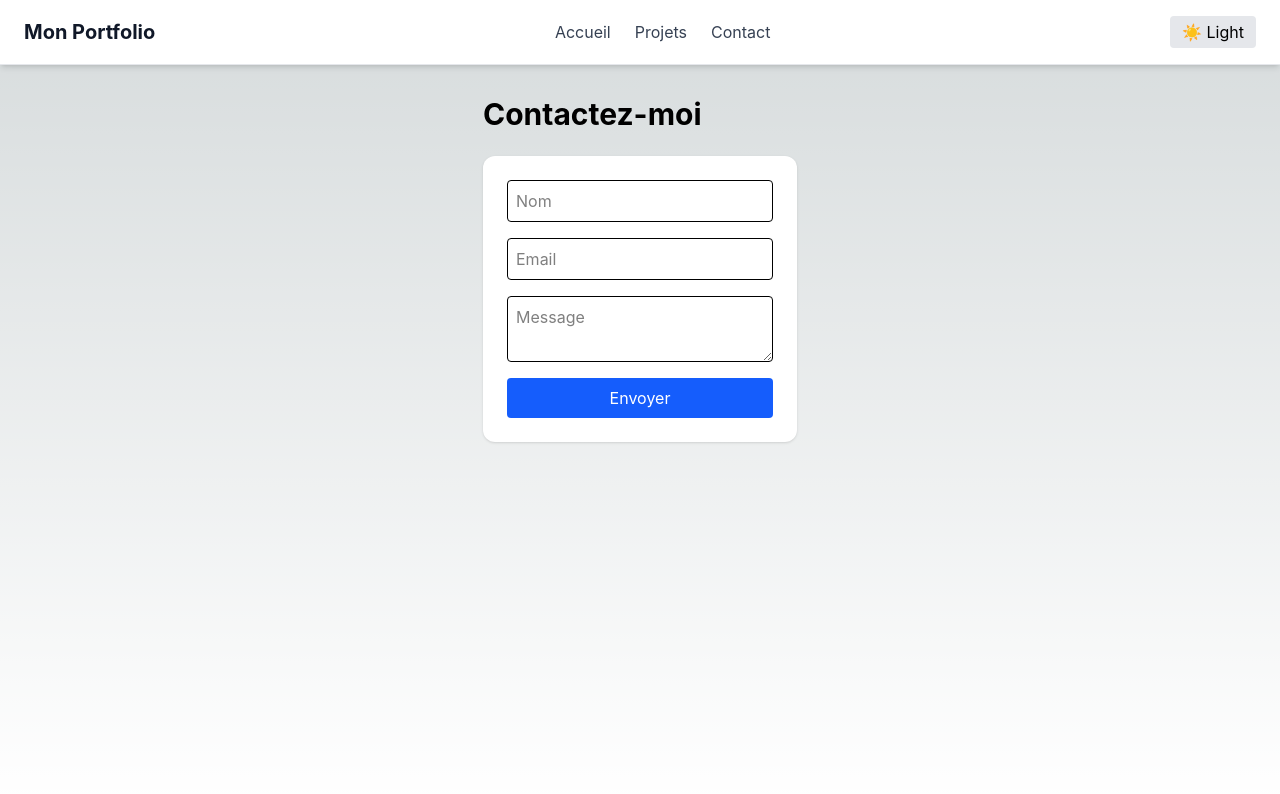
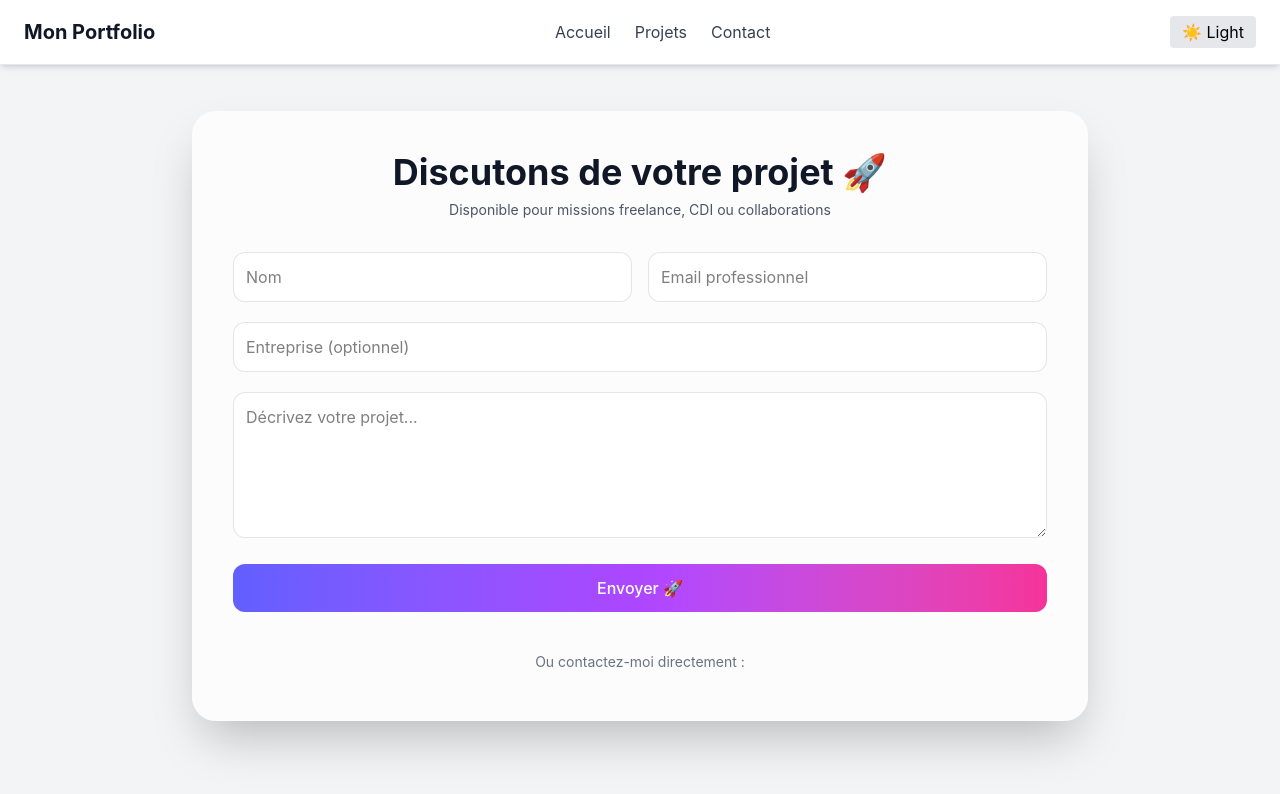
Before and after one commit to DaphneBordel/portfolio, a Next.js app: page /contact in a window 1280 px wide. Shown: the top 794 px of the page. Built offline with nearby package versions, Linux system fonts and the light colour scheme.

Commit message:
contact form

```diff
--- /dev/null
+++ b/api/contact/route.ts
@@ -0,0 +1,27 @@
+import { Resend } from "resend";
+
+const resend = new Resend(process.env.RESEND_API_KEY);
+
+export async function POST(req: Request) {
+    try {
+        const { name, email, company, message } = await req.json();
+        const mail: string = process.env.NEXT_PUBLIC_EMAIL as string;
+        const data = await resend.emails.send({
+            from: "Portfolio <onboarding@resend.dev>",
+            to: [mail],
+            subject: `Nouveau message - ${company || "Contact"}`,
+            html: `
+        <h2>Nouveau message</h2>
+        <p><strong>Nom :</strong> ${name}</p>
+        <p><strong>Email :</strong> ${email}</p>
+        <p><strong>Entreprise :</strong> ${company}</p>
+        <p><strong>Message :</strong></p>
+        <p>${message}</p>
+      `
+        });
+
+        return Response.json({ success: true, data });
+    } catch (error) {
+        return Response.json({ success: false, error });
+    }
+}
--- a/app/contact/page.tsx
+++ b/app/contact/page.tsx
@@ -1,26 +1,175 @@
 "use client";
 
+import { motion } from "framer-motion";
+import { useState } from "react";
 import Navbar from "@/components/Navbar";
-import { motion } from "framer-motion";
+import Footer from "@/components/Footer";
 
-export default function Contact() {
+export default function ContactPage() {
+  const [form, setForm] = useState({
+    name: "",
+    email: "",
+    company: "",
+    message: ""
+  });
+
+  const [loading, setLoading] = useState(false);
+  const [success, setSuccess] = useState(false);
+
+  const email = process.env.NEXT_PUBLIC_EMAIL;
+  console.log("email", email)
+
+  const handleChange = (e: any) => {
+    setForm({ ...form, [e.target.name]: e.target.value });
+  };
+
+  const handleSubmit = async (e: any) => {
+    e.preventDefault();
+    setLoading(true);
+
+    setTimeout(() => {
+      setLoading(false);
+      setSuccess(true);
+    }, 1500);
+  };
+
   return (
-    <>
+    <div className="relative flex flex-col min-h-screen overflow-x-hidden bg-gray-100 dark:bg-gray-900">
       <Navbar />
-      <div className="pt-24 px-6 max-w-2xl mx-auto">
-        <h2 className="text-3xl font-bold mb-6">Contactez-moi</h2>
-        <motion.form
-          className="flex flex-col gap-4 bg-white p-6 rounded-xl shadow"
-          initial={{ opacity: 0 }}
-          whileInView={{ opacity: 1 }}
-          viewport={{ once: true }}
+
+      {/* 🌈 BACKGROUND DESIGN */}
+      <div className="absolute inset-0 -z-10 overflow-hidden">
+        <motion.div
+          className="absolute w-[500px] h-[500px] bg-indigo-500 opacity-30 blur-3xl rounded-full top-[-100px] left-[-100px]"
+          animate={{ rotate: 360 }}
+          transition={{ duration: 80, repeat: Infinity, ease: "linear" }}
+        />
+        <motion.div
+          className="absolute w-[400px] h-[400px] bg-pink-500 opacity-30 blur-3xl rounded-full bottom-[-100px] right-[-100px]"
+          animate={{ rotate: -360 }}
+          transition={{ duration: 100, repeat: Infinity, ease: "linear" }}
+        />
+      </div>
+
+      <main className="flex-1 px-4 sm:px-6 py-16 pt-24 flex items-center justify-center">
+
+        <motion.div
+          className="w-full max-w-4xl backdrop-blur-xl bg-white/70 dark:bg-gray-800/70 border border-white/20 dark:border-gray-700 rounded-3xl shadow-2xl p-6 sm:p-10"
+          initial={{ opacity: 0, y: 40 }}
+          animate={{ opacity: 1, y: 0 }}
         >
-          <input type="text" placeholder="Nom" className="border p-2 rounded"/>
-          <input type="email" placeholder="Email" className="border p-2 rounded"/>
-          <textarea placeholder="Message" className="border p-2 rounded"/>
-          <button className="bg-blue-600 text-white p-2 rounded hover:bg-blue-700 transition">Envoyer</button>
-        </motion.form>
-      </div>
-    </>
+
+          {/* HEADER */}
+          <div className="mb-8 text-center">
+            <h1 className="text-3xl sm:text-4xl font-bold text-gray-900 dark:text-white">
+              Discutons de votre projet 🚀
+            </h1>
+            <p className="text-gray-600 dark:text-gray-300 mt-2 text-sm">
+              Disponible pour missions freelance, CDI ou collaborations
+            </p>
+          </div>
+
+          {/* SUCCESS */}
+          {success && (
+            <motion.div
+              className="mb-6 p-4 rounded-xl bg-green-100 text-green-700 text-sm text-center"
+              initial={{ opacity: 0 }}
+              animate={{ opacity: 1 }}
+            >
+              ✅ Message envoyé avec succès !
+            </motion.div>
+          )}
+
+          {/* FORM */}
+          <form onSubmit={handleSubmit} className="space-y-5">
+
+            <div className="grid sm:grid-cols-2 gap-4">
+
+              <input
+                type="text"
+                name="name"
+                placeholder="Nom"
+                required
+                onChange={handleChange}
+                className="input"
+              />
+
+              <input
+                type="email"
+                name="email"
+                placeholder="Email professionnel"
+                required
+                onChange={handleChange}
+                className="input"
+              />
+
+            </div>
+
+            <input
+              type="text"
+              name="company"
+              placeholder="Entreprise (optionnel)"
+              onChange={handleChange}
+              className="input"
+            />
+
+            <textarea
+              name="message"
+              placeholder="Décrivez votre projet..."
+              rows={5}
+              required
+              onChange={handleChange}
+              className="input"
+            />
+
+            <motion.button
+              type="submit"
+              disabled={loading}
+              whileTap={{ scale: 0.97 }}
+              className="w-full py-3 rounded-xl font-medium text-white
+              bg-gradient-to-r from-indigo-500 via-purple-500 to-pink-500
+              hover:opacity-90 transition disabled:opacity-50"
+            >
+              {loading ? "Envoi..." : "Envoyer 🚀"}
+            </motion.button>
+          </form>
+
+          {/* INFOS BONUS */}
+          <div className="mt-10 text-center text-sm text-gray-500 dark:text-gray-400">
+            Ou contactez-moi directement :
+            <div className="mt-2 font-medium text-gray-700 dark:text-gray-200">
+              <a href={`mailto:${process.env.ENV_MAIL}`} className="hover:underline">
+                {email}
+              </a>
+            </div>
+          </div>
+
+        </motion.div>
+      </main>
+
+      {/* STYLE INPUT */}
+      <style jsx>{`
+        .input {
+          width: 100%;
+          padding: 12px;
+          border-radius: 12px;
+          border: 1px solid rgba(0,0,0,0.1);
+          background: rgba(255,255,255,0.6);
+          backdrop-filter: blur(10px);
+          outline: none;
+          transition: 0.2s;
+        }
+
+        .input:focus {
+          border-color: #6366f1;
+          box-shadow: 0 0 0 2px rgba(99,102,241,0.2);
+        }
+
+        .dark .input {
+          background: rgba(31,41,55,0.6);
+          border: 1px solid rgba(255,255,255,0.1);
+        }
+      `}</style>
+    </div>
   );
 }
--- a/package.json
+++ b/package.json
@@ -25,6 +25,7 @@
     "react-scroll": "^1.9.3",
     "react-tsparticles": "^2.12.2",
     "react-type-animation": "^3.2.0",
+    "resend": "^6.10.0",
     "tailwindcss": "^4.2.2",
     "typescript": "6.0.2"
   }
```
Also changed, not shown: 1 other file (tests, documents, lock files or other folders).
